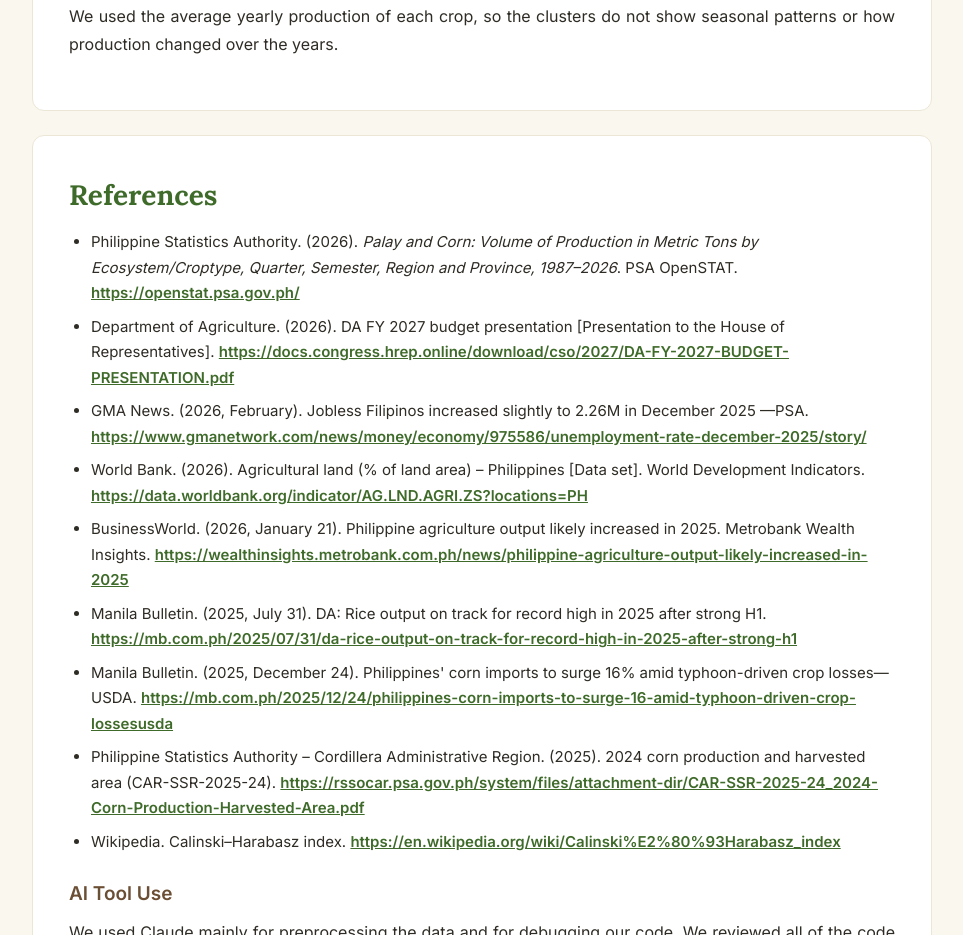
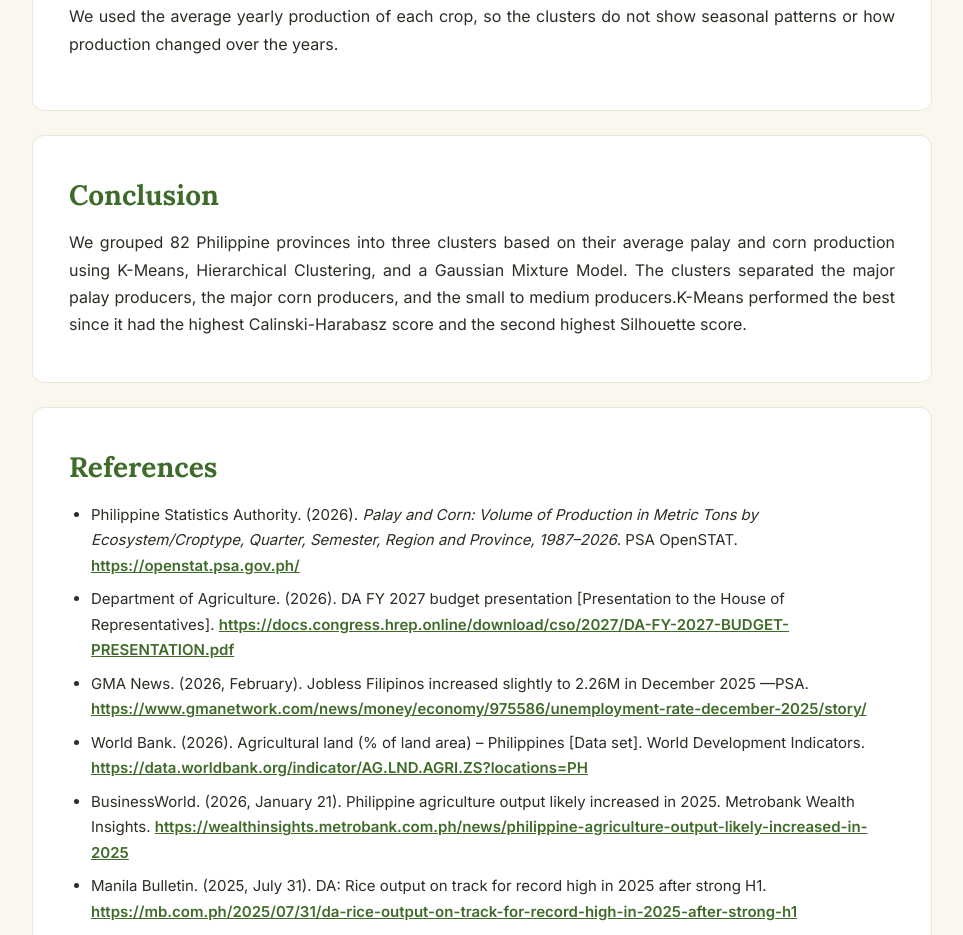
Before and after one commit to jagibudu/CMSC-170-PROJECT, a plain HTML site: page docs/index.html in a window 1280 px wide. Shown: the part 5965-6900 px from the top of the page, without its empty margins (158-1121 px from the left). Drawn offline with Linux system fonts and the light colour scheme.

Commit message:
add conclusion in pages

```diff
--- a/docs/index.html
+++ b/docs/index.html
@@ -180,6 +180,15 @@
         </p>
     </section>
 
+    <!-- Conclusion section -->
+    <section class="card">
+        <h2>Conclusion</h2>
+        <p>We grouped 82 Philippine provinces into three clusters based on their average palay and corn production using K-Means,
+            Hierarchical Clustering, and a Gaussian Mixture Model.  The clusters separated the major palay producers, the major corn producers,
+            and the small to medium producers.K-Means performed the best since it had the highest Calinski-Harabasz score and the second highest Silhouette score.
+        </p>
+    </section>
+
      <!-- References section -->
     <section class="card">
         <h2>References</h2>
```
